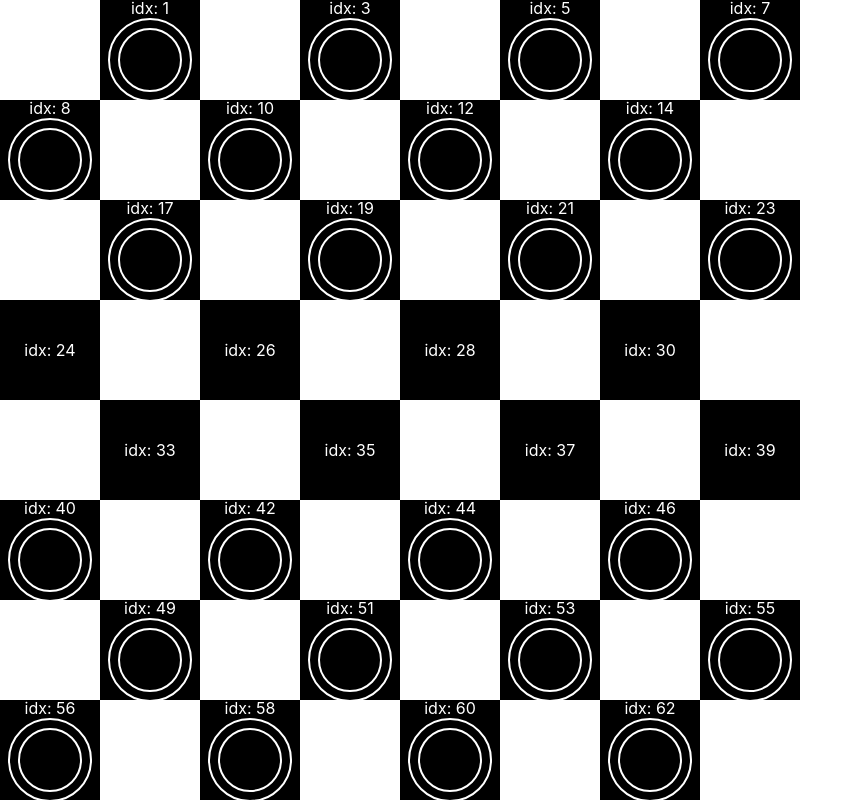
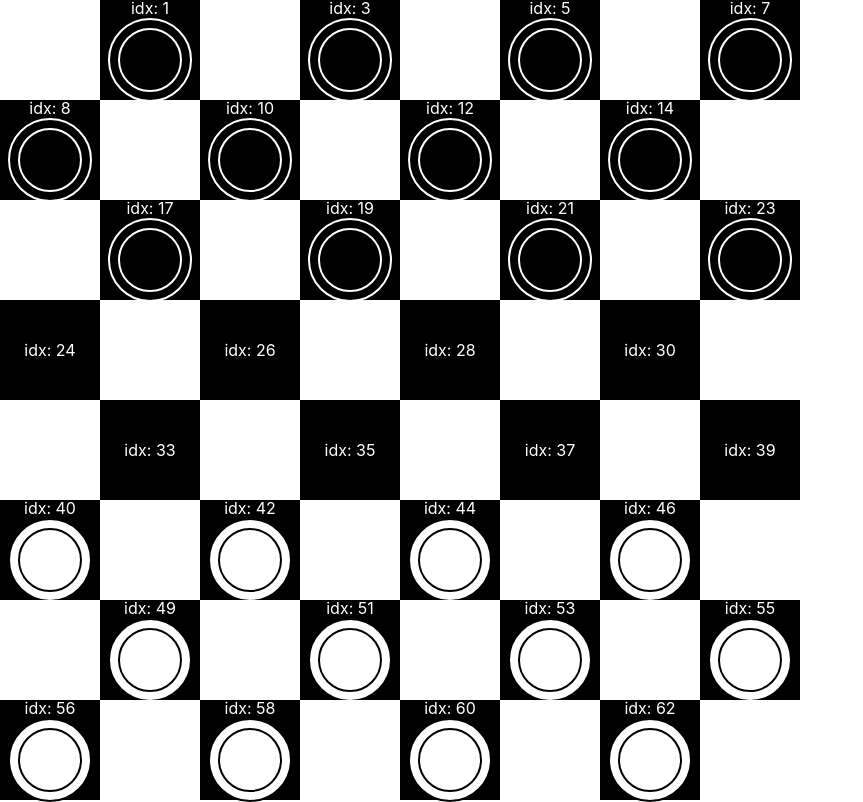
Before and after one commit to alexmoiseyenko/checkers, a React (Create React App) app: page / in a window 1280 px wide. Shown: the whole page, without its empty margins (0-863 px from the left). Built offline with nearby package versions, Linux system fonts and the light colour scheme.

Commit message:
feat: add white Piece

```diff
--- a/package.json
+++ b/package.json
@@ -10,6 +10,7 @@
     "@types/node": "^16.7.13",
     "@types/react": "^18.0.0",
     "@types/react-dom": "^18.0.0",
+    "clsx": "^1.1.1",
     "react": "^18.1.0",
     "react-dom": "^18.1.0",
     "react-scripts": "5.0.1",
--- a/src/components/Board/Board.module.scss
+++ b/src/components/Board/Board.module.scss
@@ -2,11 +2,17 @@
   position: relative;
 }
 
-.boardCell {
+.cell {
   position: absolute;
   width: 100px;
   height: 100px;
   display: flex;
   align-items: center;
   justify-content: center;
+  background-color: #fff;
 }
+
+.cell_black {
+  background-color: #000;
+  cursor: pointer;
+}
--- a/src/components/Board/Board.tsx
+++ b/src/components/Board/Board.tsx
@@ -2,22 +2,11 @@ import React, { useState } from "react";
 import getBoard from "../../utils/common/common";
 import styles from "./Board.module.scss";
 import Piece from "../Piece/Piece";
-import { PieceColor, PieceState } from "../../utils/consts/Piece";
+import {ICell} from "../../interfaces/interfaces";
+import clsx from "clsx";
 
-interface IBoard {
+export interface IBoard {
     size?: number;
-}
-
-interface IPiece {
-    state: PieceState,
-    color: PieceColor,
-}
-
-interface ICell {
-    row: number;
-    col: number;
-    isBlackCell: boolean;
-    piece: IPiece | null;
 }
 
 const BOARD_SIZE = 8;
@@ -60,21 +49,22 @@ const Board: React.FC<IBoard> = (): JSX.Element => {
             cells.push(
                 <div
                     onClick={() => onCellClick(currentCell)}
-                    data-cell-row={row}
-                    data-cell-col={col}
+                    data-cell={`row-${row} col-${col}`}
                     style={{
                         top: `${rowPosition}px`,
                         left: `${colPosition}px`,
-                        backgroundColor: isBlackCell ? "#000" : "#fff",
                     }}
-                    className={styles.boardCell}
+                    className={clsx(
+                        styles.cell,
+                        {[styles.cell_black]: isBlackCell},
+                    )}
                 >
                     {piece ?
                         <div style={{ color: "white" }}>
                             idx: {cell}
                             <Piece
-                                col={col}
-                                row={row}
+                                color={piece.color}
+                                state={piece.state}
                             />
                         </div>
                         :
--- a/src/components/Piece/Piece.module.scss
+++ b/src/components/Piece/Piece.module.scss
@@ -4,14 +4,23 @@
   display: flex;
   align-items: center;
   justify-content: center;
-  background: black;
-  border: 2px solid white;
+  background: #000;
+  border: 2px solid #fff;
   border-radius: 50%;
 }
 
+.piece_white {
+  background: #fff;
+  border: 2px solid #000;
+}
+
 .pieceBorder {
-  border: 2px solid white;
+  border: 2px solid #fff;
   border-radius: 50%;
   height: 60px;
   width: 60px;
 }
+
+.pieceBorder_white {
+  border: 2px solid #000;
+}
--- a/src/components/Piece/Piece.tsx
+++ b/src/components/Piece/Piece.tsx
@@ -1,26 +1,20 @@
 import React from "react";
 import styles from "./Piece.module.scss";
-import {PieceColor, PieceState} from "../../utils/consts/Piece";
-
-interface IPiece {
-    row?: number;
-    col?: number;
-    color?: PieceColor,
-    state?: PieceState,
-    onClick?: (e: any) => void;
-}
+import {IPiece} from "../../interfaces/interfaces";
+import clsx from "clsx";
+import {PieceColor} from "../../utils/consts/Piece";
 
 const Piece: React.FC<IPiece> = (props): JSX.Element => {
-    const { col, row, onClick } = props;
+    const { color, state } = props;
     return (
-        <div
-            data-row={row}
-            data-col={col}
-            className={styles.piece}
-            onClick={onClick}>
-            <div className={styles.pieceBorder}>
-
-            </div>
+        <div className={clsx(
+            styles.piece,
+            {[styles.piece_white]: color === PieceColor.White},
+        )}>
+            <div className={clsx(
+                styles.pieceBorder,
+                {[styles.pieceBorder_white]: color === PieceColor.White},
+            )} />
         </div>
     );
 };
--- /dev/null
+++ b/src/interfaces/interfaces.ts
@@ -0,0 +1,13 @@
+import {PieceColor, PieceState} from "../utils/consts/Piece";
+
+export interface IPiece {
+    state: PieceState,
+    color: PieceColor,
+}
+
+export interface ICell {
+    row: number;
+    col: number;
+    isBlackCell: boolean;
+    piece: IPiece | null;
+}
```
Also changed, not shown: 1 other file (tests, documents, lock files or other folders).
